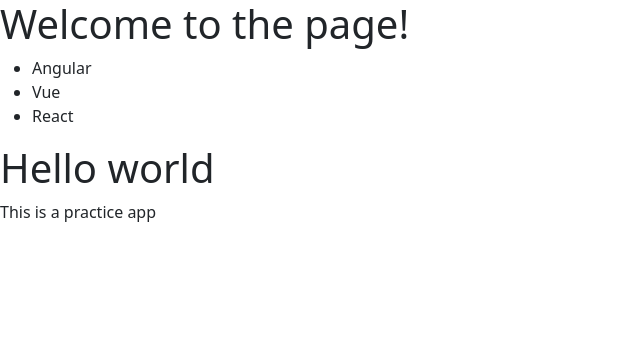
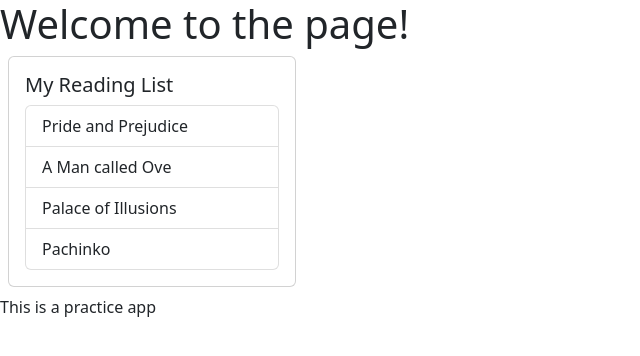
Before and after one commit to rashmi-trivium/SampleReactTest, a React (Vite) app: page / in a window 1280 px wide. Shown: the top 356 px of the page, without its empty margins (0-640 px from the left). Built offline with nearby package versions, Linux system fonts and the light colour scheme.

Commit message:
add state management

```diff
--- a/src/App.css
+++ b/src/App.css
@@ -0,0 +1,3 @@
+.card-width {
+    width: 18rem;
+}
--- a/src/App.tsx
+++ b/src/App.tsx
@@ -1,17 +1,22 @@
 import "./App.css";
 import Footer from "./components/Footer";
 import Header from "./components/Header";
-import Menu from "./components/Menu";
-import Message from "./components/Message";
+import ListGroup from "./components/ListGroup";
 
 function App() {
+  const items = [
+    "Pride and Prejudice",
+    "A Man called Ove",
+    "Palace of Illusions",
+    "Pachinko",
+  ];
+
   return (
-    <>
+    <div>
       <Header />
-      <Menu />
-      <Message />
+      <ListGroup items={items} heading="My Reading List" />
       <Footer />
-    </>
+    </div>
   );
 }
 
--- a/src/components/Footer.tsx
+++ b/src/components/Footer.tsx
@@ -1,5 +1,5 @@
 function Footer() {
-  return <p>This is a practice app</p>;
+  return <footer>This is a practice app</footer>;
 }
 
 export default Footer;
--- /dev/null
+++ b/src/components/ListGroup.tsx
@@ -0,0 +1,45 @@
+import { useState } from "react";
+
+interface Props {
+  items: string[];
+  heading: string;
+}
+
+function ListGroup(props: Props) {
+  const [selectedIndex, setSelectedIndex] = useState(-1);
+  const handleClick = (index: number) => {
+    setSelectedIndex(index);
+  };
+
+  return (
+    <>
+      <div className="content">
+        {props.items.length === 0 && <p>No item found</p>}
+        <div className="flex_row flex-wrap">
+          <div className="card m-2 card-width">
+            <div className="card-body">
+              <h5 className="card-title">{props.heading}</h5>
+              <ul className="list-group">
+                {props.items.map((item, index) => (
+                  <li
+                    key={item}
+                    className={
+                      selectedIndex === index
+                        ? "list-group-item active"
+                        : "list-group-item"
+                    }
+                    onClick={() => handleClick(index)}
+                  >
+                    {item}
+                  </li>
+                ))}
+              </ul>
+            </div>
+          </div>
+        </div>
+      </div>
+    </>
+  );
+}
+
+export default ListGroup;
--- a/src/components/Menu.tsx
+++ b/src/components/Menu.tsx
@@ -1,9 +1,9 @@
 function Menu() {
   return (
-    <ul>
-      <li>Angular</li>
-      <li>Vue</li>
-      <li>React</li>
+    <ul className="list-group">
+      <li className="list-group-item">Angular</li>
+      <li className="list-group-item">Vue</li>
+      <li className="list-group-item">React</li>
     </ul>
   );
 }
```
